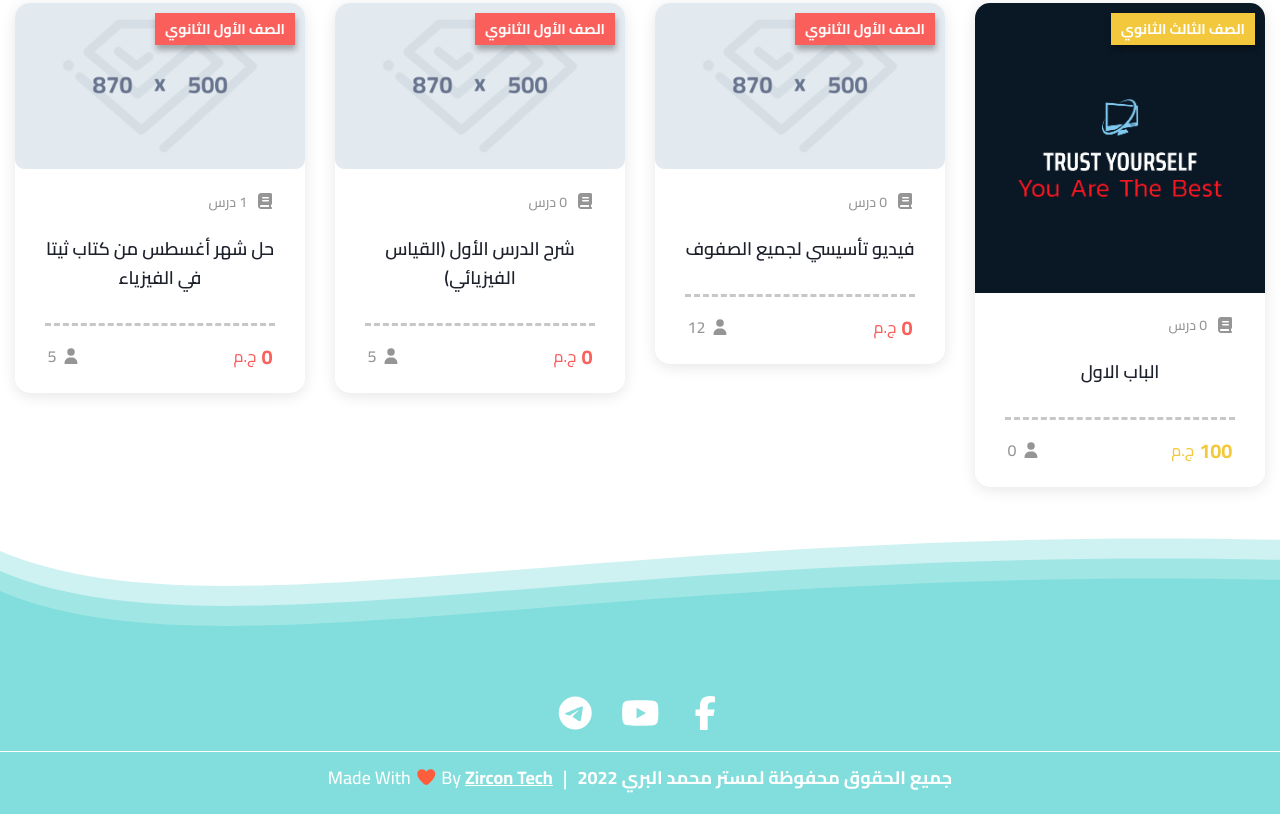
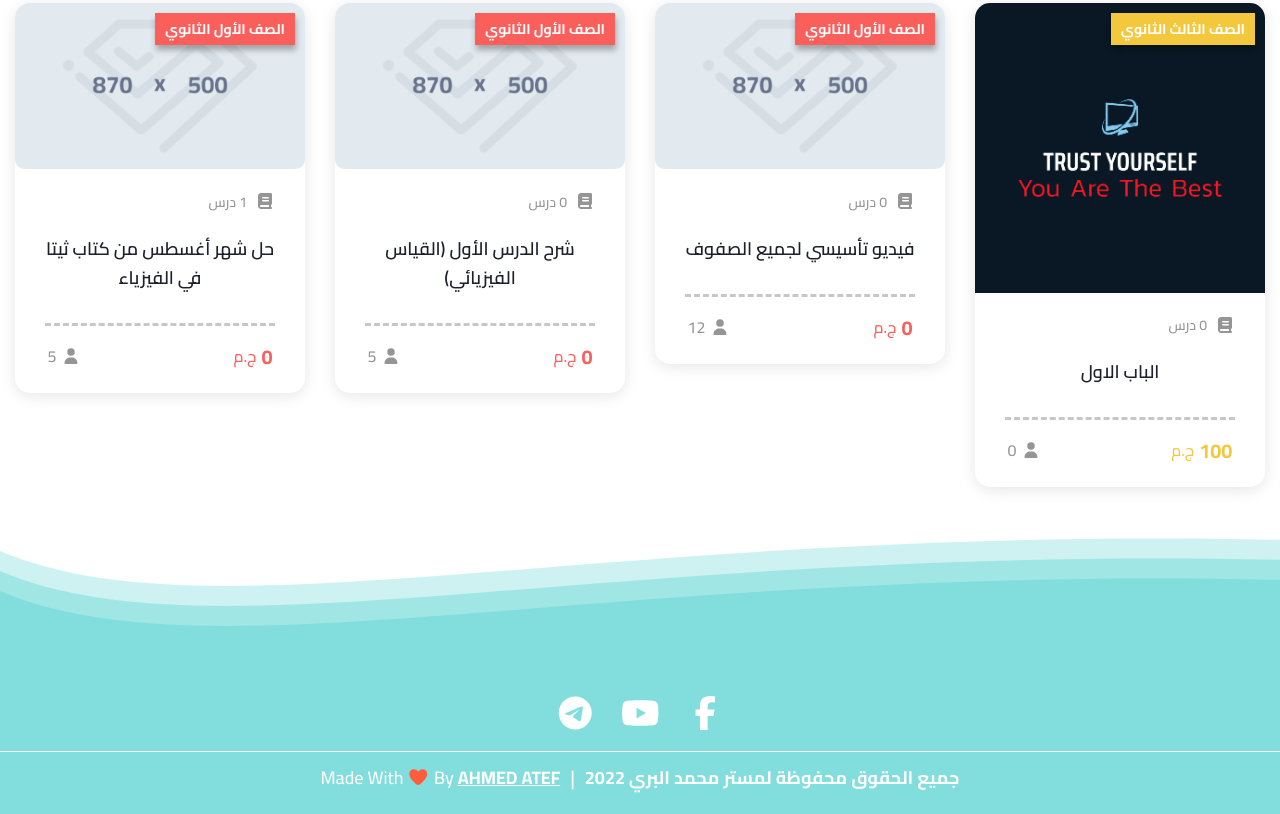
Before and after one commit to ahmedatef26/test, a plain HTML site: page index.html in a window 1280 px wide. Shown: the part 1438-2252 px from the top of the page. Drawn offline with Linux system fonts and the light colour scheme; a script that the page names is missing.

Commit message:
Update index.html

```diff
--- a/index.html
+++ b/index.html
@@ -668,7 +668,7 @@
                     Made with
                     <span class='heart'><i class="fa-solid fa-heart"></i></span>
                     By
-                    <a href="https://www.facebook.com/Zircon-EG-101399962387593">Zircon Tech</a>
+                    <a href="#">AHMED ATEF</a>
                 </p>
             </div>
         </div>
```
